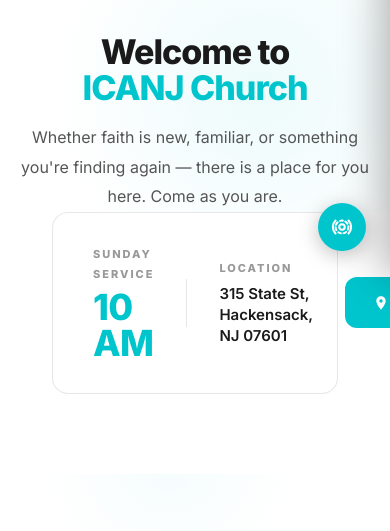
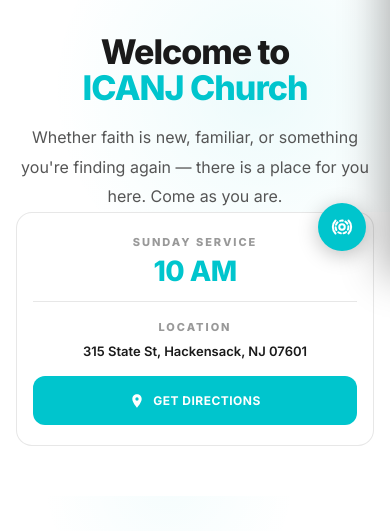
Before and after one commit to anit-mathew/icanj-website9, a plain HTML site: page index.html in a window 390 px wide. Shown: the part 569-1100 px from the top of the page. Drawn offline with Linux system fonts and the light colour scheme.

Commit message:
Update index.html

```diff
--- a/index.html
+++ b/index.html
@@ -40,6 +40,24 @@
 .ss-cta{display:inline-flex;align-items:center;gap:8px;padding:14px 28px;background:var(--teal);color:#fff;font-size:13px;font-weight:700;letter-spacing:0.04em;text-transform:uppercase;border-radius:12px;text-decoration:none;transition:all 0.2s;flex-shrink:0;}
 .ss-cta svg{width:16px;height:16px;fill:currentColor;}
 .ss-cta:hover{background:var(--teal-dark);transform:translateY(-2px);box-shadow:0 8px 24px rgba(0,197,205,0.3);}
+
+@media(max-width:640px){
+.service-strip{padding:0 20px 60px;}
+.ss-inner{flex-direction:column;align-items:stretch;padding:24px 20px;gap:20px;}
+.ss-content{text-align:center;}
+.ss-time{font-size:32px;}
+.ss-address{font-size:14px;}
+.ss-divider{width:100%;height:1px;}
+.ss-cta{width:100%;justify-content:center;padding:16px 24px;}
+}
+
+@media(max-width:420px){
+.service-strip{padding:0 16px 50px;}
+.ss-inner{padding:20px 16px;gap:16px;}
+.ss-time{font-size:28px;}
+.ss-address{font-size:13px;}
+.ss-cta{font-size:12px;padding:14px 20px;}
+}
 
 /* SOCIAL — 3D Carousel */
 /* Social section uses global CSS vars + these social-specific vars: */
```
